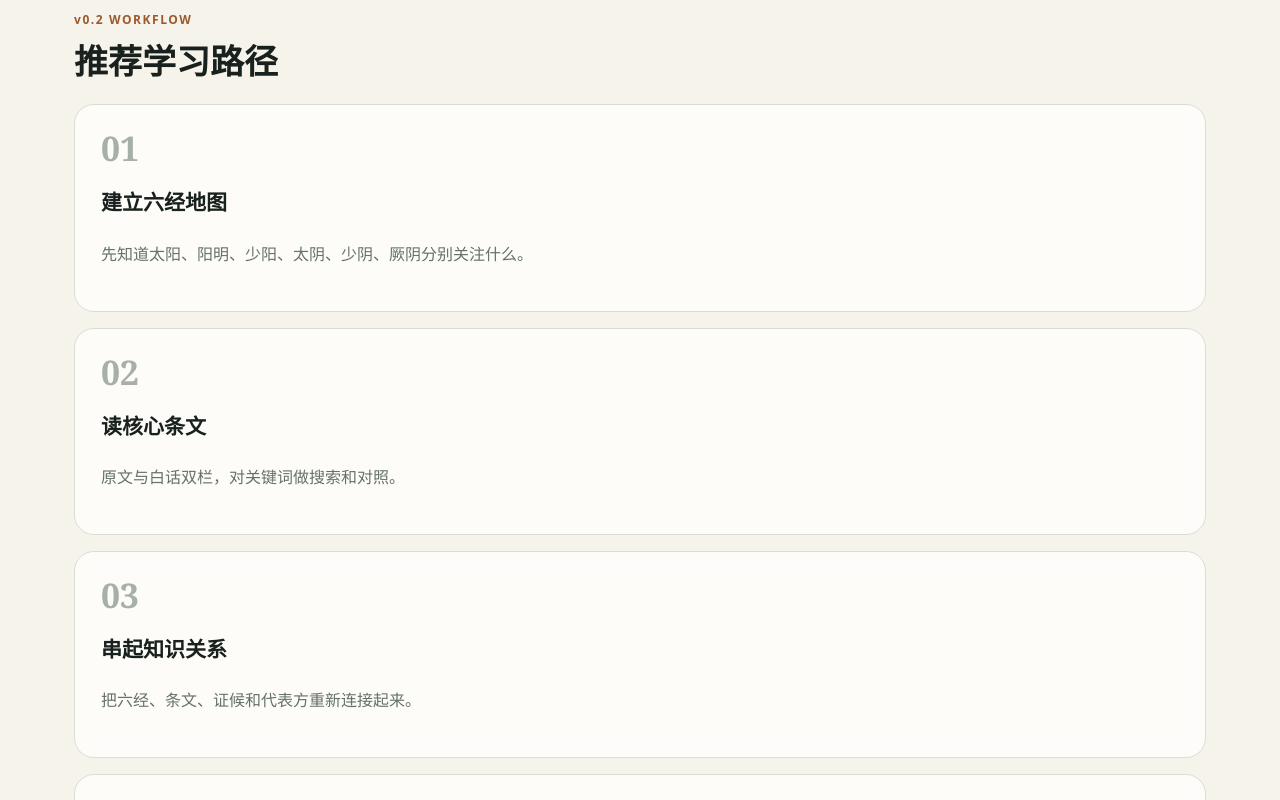
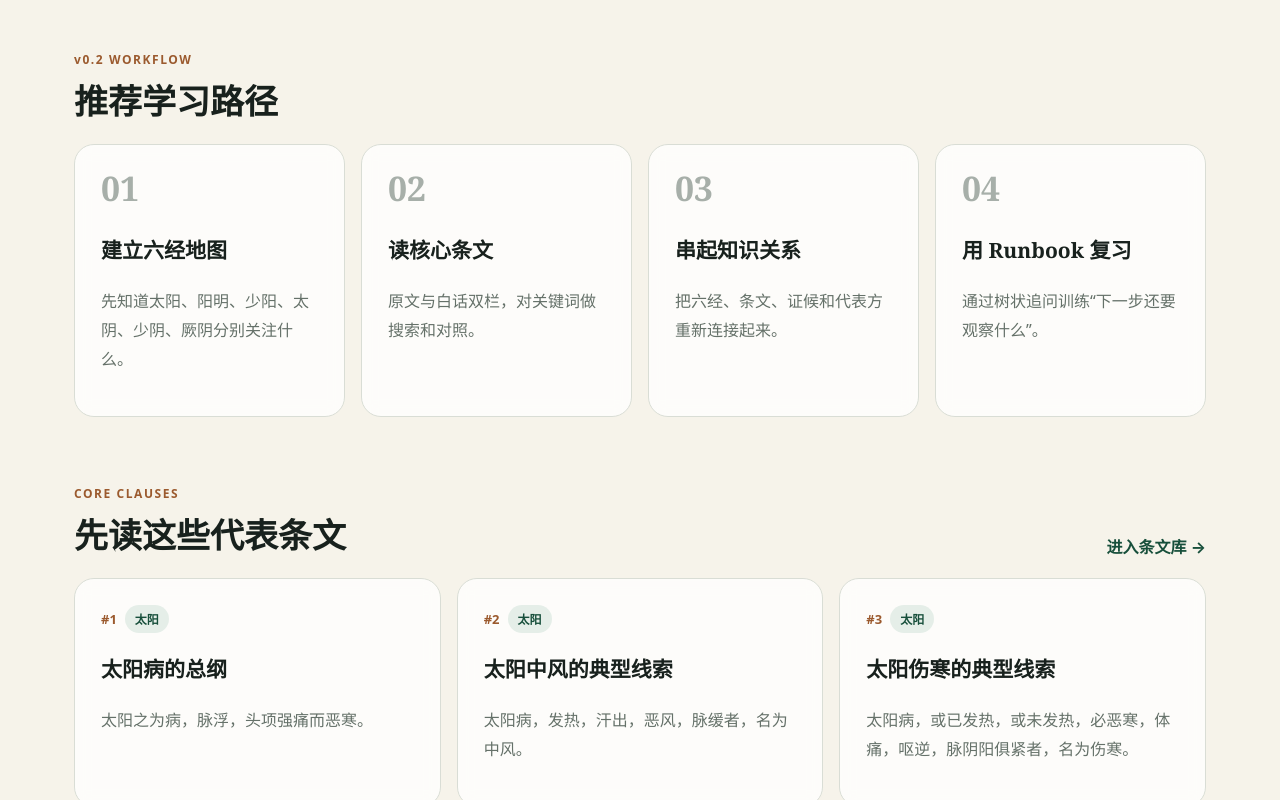
Before and after one commit to boxker/shanghan-runbook, a Next.js app: page / in a window 1280 px wide. Shown: the part 680-1480 px from the top of the page. Built offline with nearby package versions, Linux system fonts and the light colour scheme.

Commit message:
style(v0.2): add clause library map and runbook UI

```diff
--- a/app/globals.css
+++ b/app/globals.css
@@ -1,13 +1,14 @@
 * { box-sizing: border-box; }
 :root {
   --bg: #f6f3ea;
-  --paper: rgba(255,255,255,.72);
+  --paper: rgba(255,255,255,.76);
   --ink: #18211d;
   --muted: #657169;
   --line: #d9ddd5;
   --accent: #174f3b;
   --accent-soft: #e5eee8;
   --warm: #9b5a2e;
+  --warm-soft: #f2e8dc;
 }
 html { background: var(--bg); }
 body {
@@ -20,6 +21,8 @@ body {
     "PingFang SC", "Microsoft YaHei", sans-serif;
 }
 a { color: inherit; text-decoration: none; }
+button, input { font: inherit; }
+button:disabled { opacity: .45; cursor: not-allowed; }
 .topbar {
   max-width: 1180px;
   margin: 0 auto;
@@ -30,7 +33,8 @@ a { color: inherit; text-decoration: none; }
   border-bottom: 1px solid var(--line);
 }
 .brand { font-family: Georgia, "Noto Serif SC", serif; font-weight: 800; font-size: 20px; }
-nav { display: flex; gap: 24px; color: var(--muted); font-size: 14px; }
+.brand small { margin-left: 6px; font: 700 10px/1 ui-sans-serif, system-ui; color: var(--warm); }
+nav { display: flex; gap: 20px; color: var(--muted); font-size: 14px; }
 nav a:hover { color: var(--accent); }
 .shell { max-width: 1180px; margin: 0 auto; padding: 36px 24px 80px; }
 .hero {
@@ -45,16 +49,16 @@ nav a:hover { color: var(--accent); }
   font-family: Georgia, "Noto Serif SC", serif;
   font-size: clamp(42px, 7vw, 78px);
   line-height: 1.05;
-  max-width: 900px;
+  max-width: 960px;
   margin: 14px 0 22px;
   letter-spacing: -.04em;
 }
-.hero p, .pageHead p { max-width: 760px; color: var(--muted); font-size: 18px; line-height: 1.9; }
+.hero p, .pageHead p { max-width: 800px; color: var(--muted); font-size: 18px; line-height: 1.9; }
 .eyebrow { color: var(--warm); font-weight: 800; letter-spacing: .13em; font-size: 12px; }
 .actions { display: flex; gap: 12px; margin-top: 24px; flex-wrap: wrap; }
 .button, button {
   border: 1px solid var(--line);
-  background: rgba(255,255,255,.7);
+  background: rgba(255,255,255,.75);
   color: var(--ink);
   border-radius: 999px;
   padding: 12px 18px;
@@ -67,6 +71,7 @@ section { margin-bottom: 64px; }
 .sectionTitle h2 { font-family: Georgia, "Noto Serif SC", serif; font-size: 34px; margin: 6px 0 0; }
 .sectionTitle > a { color: var(--accent); font-weight: 700; }
 .grid { display: grid; gap: 16px; }
+.grid.four { grid-template-columns: repeat(4, 1fr); }
 .grid.three { grid-template-columns: repeat(3, 1fr); }
 .grid.two { grid-template-columns: repeat(2, 1fr); }
 .card {
@@ -79,10 +84,20 @@ section { margin-bottom: 64px; }
 .card h2, .card h3 { font-family: Georgia, "Noto Serif SC", serif; }
 .card h3 { font-size: 21px; line-height: 1.5; }
 .card p, .card li { color: var(--muted); line-height: 1.8; }
+.card:hover { border-color: #bdc9c1; transform: translateY(-1px); transition: .18s ease; }
 .tag {
   display: inline-block;
   background: var(--accent-soft);
   color: var(--accent);
+  border-radius: 999px;
+  padding: 5px 10px;
+  font-weight: 800;
+  font-size: 12px;
+}
+.relationTag {
+  display: inline-block;
+  background: var(--warm-soft);
+  color: #75451f;
   border-radius: 999px;
   padding: 5px 10px;
   font-weight: 800;
@@ -93,7 +108,7 @@ section { margin-bottom: 64px; }
 .notice, .caution {
   padding: 18px 20px;
   border-left: 4px solid var(--warm);
-  background: #f2e8dc;
+  background: var(--warm-soft);
   color: #64432d;
   line-height: 1.8;
   border-radius: 0 12px 12px 0;
@@ -104,35 +119,250 @@ section { margin-bottom: 64px; }
 .number { font: 700 34px/1 Georgia, serif; color: #a7afa9; }
 .focus { border-top: 1px dashed var(--line); padding-top: 14px; }
 .formula .caution { margin-top: 20px; font-size: 14px; }
-.runbook { display: grid; gap: 16px; margin-bottom: 32px; }
-.step {
-  display: grid;
-  grid-template-columns: 56px 1fr;
-  gap: 18px;
-  border: 1px solid var(--line);
-  background: var(--paper);
-  padding: 24px;
-  border-radius: 18px;
-}
-.stepIndex {
-  width: 44px; height: 44px; display: grid; place-items: center;
-  border-radius: 50%; background: var(--accent); color: white; font-weight: 800;
-}
-.stepBody h2 { margin: 7px 0 18px; font-family: Georgia, "Noto Serif SC", serif; }
-.choiceRow { display: flex; gap: 10px; flex-wrap: wrap; }
-.choiceRow button:hover { border-color: var(--accent); color: var(--accent); }
-.result { margin-top: 16px; padding: 14px 16px; border-radius: 12px; background: var(--accent-soft); color: #214c3c; line-height: 1.7; }
 .footer {
   border-top: 1px solid var(--line);
   max-width: 1180px; margin: 0 auto; padding: 24px;
   color: var(--muted); font-size: 13px; line-height: 1.7;
 }
+
+/* Home v0.2 */
+.heroStats, .stats {
+  display: flex;
+  gap: 12px;
+  flex-wrap: wrap;
+  margin-top: 34px;
+}
+.heroStats div, .stats div {
+  min-width: 130px;
+  display: flex;
+  flex-direction: column;
+  gap: 3px;
+  padding: 14px 18px;
+  border: 1px solid var(--line);
+  border-radius: 14px;
+  background: rgba(255,255,255,.45);
+}
+.heroStats strong, .stats strong { font: 800 24px/1.1 Georgia, serif; }
+.heroStats span, .stats span { color: var(--muted); font-size: 12px; }
+.pathCard { min-height: 210px; }
+.pathCard .number { display: block; margin-bottom: 30px; }
+.clausePreview .clauseMeta { margin-bottom: 18px; }
+
+/* Clause library */
+.searchPanel {
+  display: grid;
+  gap: 18px;
+  padding: 22px;
+  margin-bottom: 18px;
+  border: 1px solid var(--line);
+  border-radius: 20px;
+  background: rgba(255,255,255,.58);
+}
+.searchBox { display: grid; gap: 8px; font-weight: 800; }
+.searchBox span { font-size: 13px; color: var(--muted); }
+.searchBox input {
+  width: 100%;
+  border: 1px solid var(--line);
+  background: #fff;
+  color: var(--ink);
+  border-radius: 14px;
+  padding: 15px 16px;
+  outline: none;
+}
+.searchBox input:focus { border-color: var(--accent); box-shadow: 0 0 0 3px rgba(23,79,59,.08); }
+.filterRow { display: flex; flex-wrap: wrap; gap: 8px; }
+.filter { padding: 8px 13px; font-size: 13px; }
+.filter.active { background: var(--accent); color: #fff; border-color: var(--accent); }
+.resultCount { color: var(--muted); font-size: 13px; margin: 0 0 12px 4px; }
+.clauseList { display: grid; gap: 14px; }
+.clauseCard {
+  display: block;
+  padding: 26px;
+  border: 1px solid var(--line);
+  background: var(--paper);
+  border-radius: 20px;
+}
+.clauseCard:hover { border-color: #afc0b5; }
+.clauseCard h2 { margin: 14px 0; font-family: Georgia, "Noto Serif SC", serif; }
+.clauseCard blockquote {
+  margin: 0;
+  padding: 0;
+  font-family: Georgia, "Noto Serif SC", serif;
+  font-size: 20px;
+  line-height: 1.9;
+}
+.clauseCard p { max-width: 900px; color: var(--muted); line-height: 1.8; }
+.clauseMeta { display: flex; align-items: center; gap: 8px; flex-wrap: wrap; }
+.clauseNo { color: var(--warm); font-weight: 900; font-size: 13px; }
+.emptyState {
+  padding: 50px 20px;
+  text-align: center;
+  color: var(--muted);
+  border: 1px dashed var(--line);
+  border-radius: 18px;
+}
+.sourceNote { margin-top: 28px; font-size: 14px; }
+
+/* Clause detail */
+.breadcrumb { display: flex; gap: 9px; color: var(--muted); font-size: 13px; margin: 22px 0 46px; }
+.breadcrumb a { color: var(--accent); font-weight: 700; }
+.clauseDetailHead { margin-bottom: 30px; }
+.clauseDetailHead h1 {
+  max-width: 850px;
+  margin: 18px 0 0;
+  font: 800 clamp(36px, 5vw, 58px)/1.12 Georgia, "Noto Serif SC", serif;
+}
+.studySplit { display: grid; grid-template-columns: 1fr 1fr; gap: 18px; margin-bottom: 48px; }
+.studyPanel {
+  min-height: 300px;
+  padding: 28px;
+  border: 1px solid var(--line);
+  border-radius: 22px;
+  background: var(--paper);
+}
+.panelLabel { display: block; margin-bottom: 24px; color: var(--warm); font-size: 12px; font-weight: 900; letter-spacing: .12em; }
+.originalPanel blockquote {
+  margin: 0;
+  font: 500 26px/2 Georgia, "Noto Serif SC", serif;
+}
+.studyPanel > p { margin: 0; font-size: 17px; color: var(--muted); line-height: 2; }
+.learningTip {
+  display: grid;
+  gap: 8px;
+  margin-top: 28px;
+  padding-top: 18px;
+  border-top: 1px dashed var(--line);
+}
+.learningTip strong { color: var(--accent); }
+.learningTip span { color: var(--muted); line-height: 1.8; }
+.relationPanel {
+  padding: 28px;
+  border: 1px solid var(--line);
+  border-radius: 20px;
+  background: #edf2ee;
+}
+.relationPanel h2 { font-family: Georgia, "Noto Serif SC", serif; }
+.relationFlow { display: flex; align-items: center; gap: 10px; flex-wrap: wrap; }
+.relationFlow a, .relationFlow > span:not(:nth-child(even)) {
+  padding: 9px 12px;
+  border: 1px solid #cbd8cf;
+  background: #fff;
+  border-radius: 10px;
+  font-weight: 800;
+}
+.miniClause p { font-family: Georgia, "Noto Serif SC", serif; }
+
+/* Knowledge map */
+.knowledgeMap { display: grid; gap: 14px; margin-bottom: 34px; }
+.mapLane {
+  display: grid;
+  grid-template-columns: minmax(180px, .8fr) 34px minmax(280px, 1.5fr) 34px minmax(150px, .7fr);
+  align-items: center;
+  gap: 12px;
+  margin: 0;
+  padding: 18px;
+  border: 1px solid var(--line);
+  border-radius: 18px;
+  background: var(--paper);
+}
+.mapChannel { display: grid; gap: 9px; }
+.mapChannel strong { font-family: Georgia, "Noto Serif SC", serif; line-height: 1.4; }
+.mapArrow { text-align: center; color: #9aa69d; font-size: 22px; }
+.mapClauses, .mapFormulas { display: flex; flex-wrap: wrap; gap: 8px; }
+.mapClauses a, .mapFormulas a {
+  padding: 8px 10px;
+  border: 1px solid var(--line);
+  border-radius: 10px;
+  background: #fff;
+  font-size: 13px;
+}
+.mapClauses a:hover, .mapFormulas a:hover { border-color: var(--accent); color: var(--accent); }
+.muted { color: var(--muted); font-size: 13px; }
+
+/* Runbook v0.2 */
+.runbookShell {
+  margin-bottom: 32px;
+  overflow: hidden;
+  border: 1px solid var(--line);
+  border-radius: 24px;
+  background: rgba(255,255,255,.58);
+}
+.runbookToolbar {
+  display: flex;
+  justify-content: space-between;
+  gap: 20px;
+  align-items: center;
+  padding: 18px 22px;
+  border-bottom: 1px solid var(--line);
+  color: var(--muted);
+  font-size: 12px;
+}
+.progressTrack {
+  width: 260px;
+  max-width: 45vw;
+  height: 6px;
+  margin-top: 8px;
+  overflow: hidden;
+  border-radius: 999px;
+  background: #dfe5e0;
+}
+.progressTrack i { display: block; height: 100%; background: var(--accent); border-radius: inherit; transition: width .25s ease; }
+.toolbarActions { display: flex; gap: 8px; }
+.toolbarActions button { padding: 8px 12px; font-size: 12px; }
+.runbookQuestion, .runbookResult { padding: clamp(28px, 5vw, 64px); text-align: center; }
+.questionIndex { color: var(--warm); font-weight: 900; letter-spacing: .12em; font-size: 12px; }
+.runbookQuestion h2, .runbookResult h2 {
+  max-width: 850px;
+  margin: 18px auto;
+  font: 800 clamp(30px, 4.2vw, 50px)/1.2 Georgia, "Noto Serif SC", serif;
+}
+.runbookQuestion > p, .runbookResult > p {
+  max-width: 760px;
+  margin: 0 auto 28px;
+  color: var(--muted);
+  line-height: 1.9;
+}
+.decisionGrid { display: grid; grid-template-columns: 1fr 1fr; gap: 14px; max-width: 760px; margin: 0 auto; }
+.decisionGrid button {
+  display: grid;
+  gap: 7px;
+  min-height: 110px;
+  place-content: center;
+  border-radius: 18px;
+}
+.decisionGrid button:hover { border-color: var(--accent); background: var(--accent-soft); color: var(--accent); }
+.decisionGrid span { font-size: 16px; }
+.decisionGrid small { color: var(--muted); font-weight: 500; }
+.resultRelations { display: flex; justify-content: center; gap: 8px; margin-bottom: 26px; }
+.resultLinks { max-width: 680px; margin: 26px auto; padding: 20px; border: 1px solid var(--line); border-radius: 16px; }
+.resultLinks > div { display: flex; flex-wrap: wrap; justify-content: center; gap: 8px; margin-top: 12px; }
+.runbookResult .actions { justify-content: center; }
+.pathHistory {
+  padding: 14px 22px;
+  border-top: 1px solid var(--line);
+  color: var(--muted);
+  font-size: 12px;
+  white-space: nowrap;
+  overflow-x: auto;
+}
+.pathHistory strong { color: var(--ink); }
+
+@media (max-width: 920px) {
+  .grid.four { grid-template-columns: repeat(2, 1fr); }
+  .mapLane { grid-template-columns: 1fr; }
+  .mapArrow { transform: rotate(90deg); }
+}
 @media (max-width: 760px) {
   .topbar { align-items: flex-start; gap: 16px; flex-direction: column; }
-  nav { width: 100%; overflow-x: auto; }
-  .grid.three, .grid.two { grid-template-columns: 1fr; }
+  nav { width: 100%; overflow-x: auto; padding-bottom: 4px; }
+  .grid.four, .grid.three, .grid.two { grid-template-columns: 1fr; }
   .hero { min-height: auto; padding-top: 46px; }
   .sectionTitle { align-items: flex-start; flex-direction: column; }
   .channel { grid-template-columns: 1fr; }
   .number { margin-bottom: 12px; }
+  .studySplit { grid-template-columns: 1fr; }
+  .originalPanel blockquote { font-size: 22px; }
+  .decisionGrid { grid-template-columns: 1fr; }
+  .runbookToolbar { align-items: flex-start; flex-direction: column; }
+  .progressTrack { max-width: 80vw; }
 }
```
